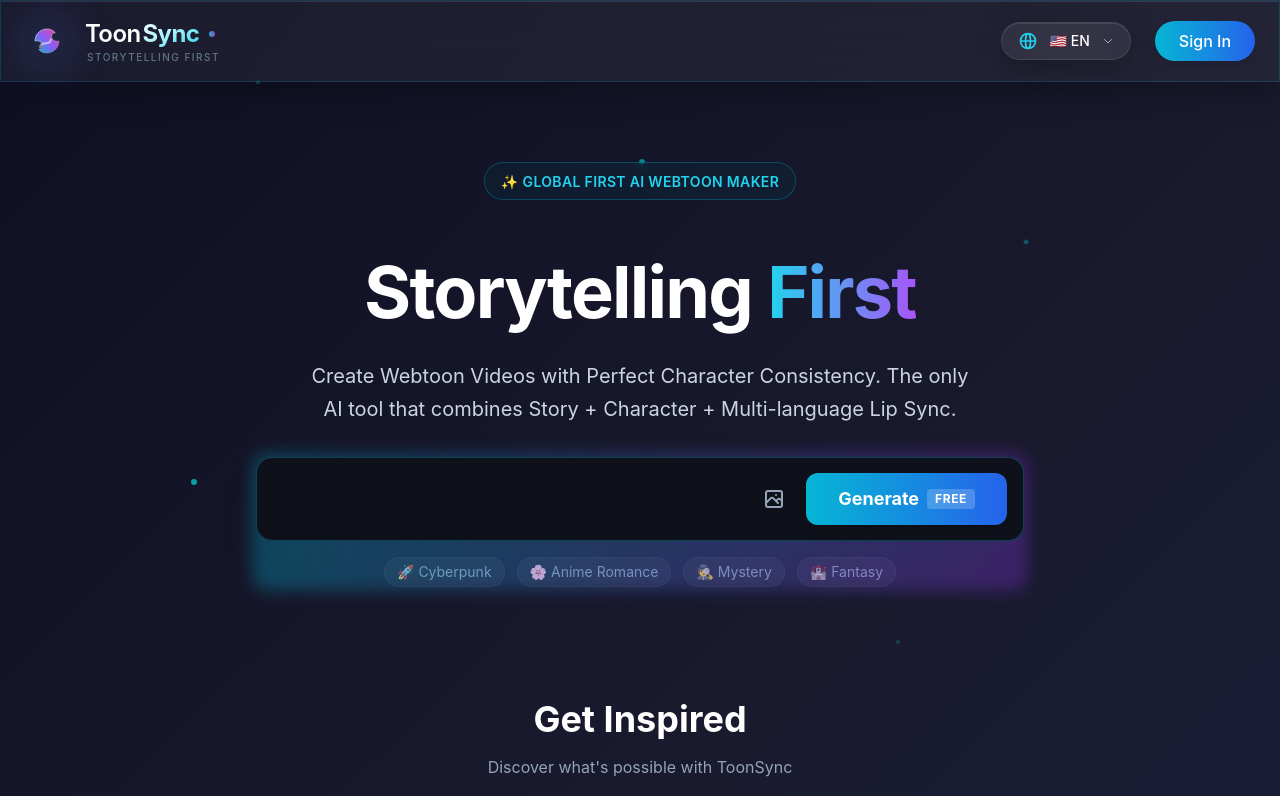
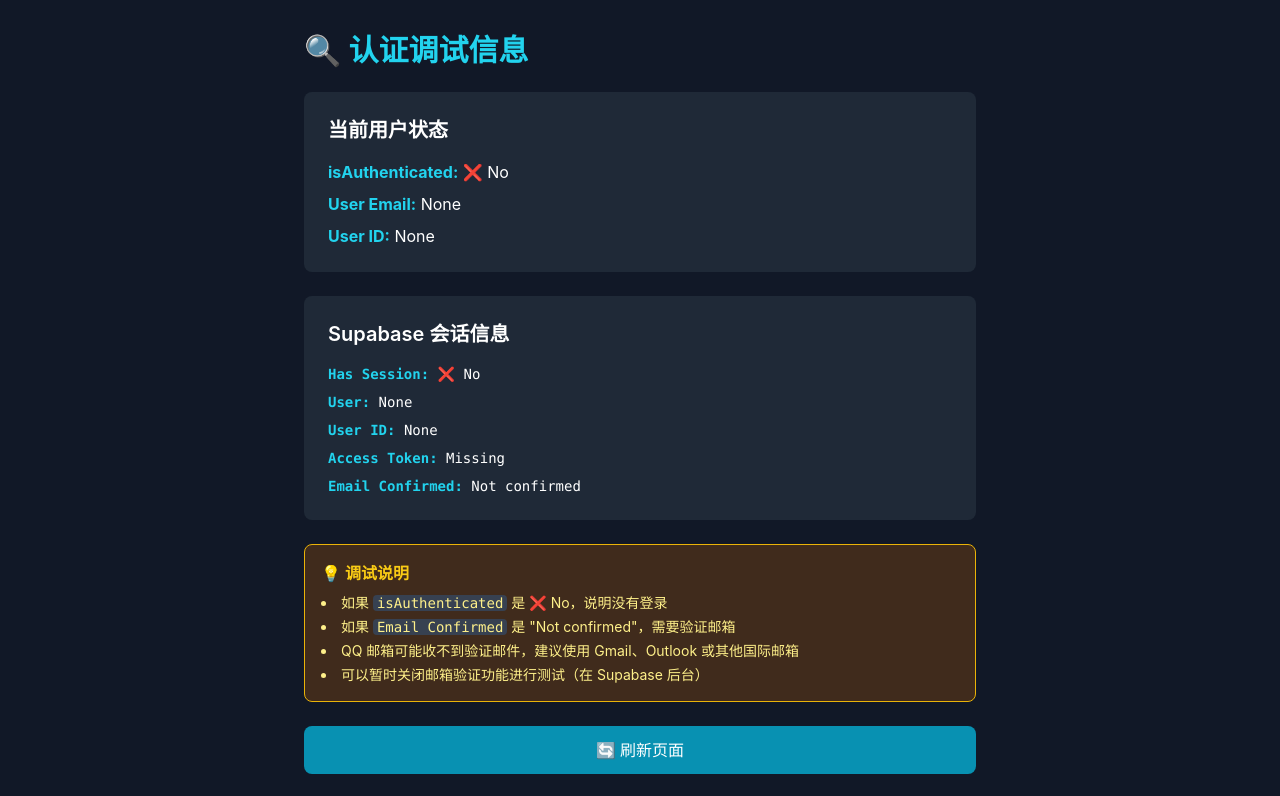
Before and after one commit to dmo736647-pixel/toonsync, a React (Vite) app in the folder frontend/: page /debug-auth in a window 1280 px wide. Before the commit this address led to /. Shown: the top 796 px of the page. Built offline with nearby package versions, Linux system fonts and the light colour scheme.

Commit message:
Add auth debug page and fix i18n language persistence

```diff
--- a/frontend/src/App.tsx
+++ b/frontend/src/App.tsx
@@ -3,6 +3,7 @@
 import { Login } from './pages/Auth/Login';
 import { Register } from './pages/Auth/Register';
 import { AuthCallback } from './pages/Auth/Callback';
+import { DebugAuth } from './pages/Auth/DebugAuth';
 import { LandingPage } from './pages/Landing/LandingPage';
 import { ProjectList } from './pages/Projects/ProjectList';
 import { NewProject } from './pages/Projects/NewProject';
@@ -28,6 +29,7 @@
           <Route path="/login" element={<Login />} />
           <Route path="/register" element={<Register />} />
           <Route path="/auth/callback" element={<AuthCallback />} />
+          <Route path="/debug-auth" element={<DebugAuth />} />
 
           {/* Public Landing Page */}
           <Route path="/" element={<LandingPage />} />
--- a/frontend/src/contexts/AuthContext.tsx
+++ b/frontend/src/contexts/AuthContext.tsx
@@ -43,8 +43,13 @@
   }, []);
 
   const login = async (email: string, password: string) => {
-    const { error } = await supabase.auth.signInWithPassword({ email, password });
-    if (error) throw error;
+    console.log('Attempting login for:', email);
+    const { error, data } = await supabase.auth.signInWithPassword({ email, password });
+    if (error) {
+      console.error('Login error:', error);
+      throw error;
+    }
+    console.log('Login successful, user:', data.user);
     await updateSession();
   };
 
--- a/frontend/src/contexts/I18nContext.tsx
+++ b/frontend/src/contexts/I18nContext.tsx
@@ -10,15 +10,23 @@
 const I18nContext = createContext<I18nContextType | undefined>(undefined);
 
 export const I18nProvider = ({ children }: { children: ReactNode }) => {
-  const [language, setLanguage] = useState<Language>('en');
+  const [language, setLanguage] = useState<Language>(() => {
+    const savedLanguage = localStorage.getItem('language') as Language | null;
+    return savedLanguage || 'en';
+  });
 
   const t = (key: string) => {
     // @ts-ignore
     return translations[language][key] || translations['en'][key] || key;
   };
 
+  const handleSetLanguage = (lang: Language) => {
+    setLanguage(lang);
+    localStorage.setItem('language', lang);
+  };
+
   return (
-    <I18nContext.Provider value={{ language, setLanguage, t }}>
+    <I18nContext.Provider value={{ language, setLanguage: handleSetLanguage, t }}>
       {children}
     </I18nContext.Provider>
   );
--- /dev/null
+++ b/frontend/src/pages/Auth/DebugAuth.tsx
@@ -0,0 +1,84 @@
+import { useEffect, useState } from 'react';
+import { supabase } from '@/lib/supabase.ts';
+import { useAuth } from '../../contexts/AuthContext';
+
+export function DebugAuth() {
+  const [sessionInfo, setSessionInfo] = useState<any>(null);
+  const [loading, setLoading] = useState(true);
+  const { user, isAuthenticated } = useAuth();
+
+  useEffect(() => {
+    const checkSession = async () => {
+      const { data: { session } } = await supabase.auth.getSession();
+      setSessionInfo({
+        hasSession: !!session,
+        user: session?.user?.email,
+        userId: session?.user?.id,
+        accessToken: session?.access_token ? 'Present' : 'Missing',
+        emailConfirmed: session?.user?.email_confirmed_at || 'Not confirmed',
+      });
+      setLoading(false);
+    };
+
+    checkSession();
+  }, []);
+
+  return (
+    <div className="min-h-screen bg-gray-900 text-white p-8">
+      <div className="max-w-2xl mx-auto space-y-6">
+        <h1 className="text-3xl font-bold text-cyan-400">🔍 认证调试信息</h1>
+
+        <div className="bg-gray-800 p-6 rounded-lg space-y-4">
+          <h2 className="text-xl font-semibold">当前用户状态</h2>
+          <div className="space-y-2">
+            <p><strong className="text-cyan-400">isAuthenticated:</strong> {isAuthenticated ? '✅ Yes' : '❌ No'}</p>
+            <p><strong className="text-cyan-400">User Email:</strong> {user?.email || 'None'}</p>
+            <p><strong className="text-cyan-400">User ID:</strong> {user?.id || 'None'}</p>
+          </div>
+        </div>
+
+        {loading ? (
+          <p className="text-gray-400">正在加载会话信息...</p>
+        ) : sessionInfo && (
+          <div className="bg-gray-800 p-6 rounded-lg space-y-4">
+            <h2 className="text-xl font-semibold">Supabase 会话信息</h2>
+            <div className="space-y-2 font-mono text-sm">
+              <p><strong className="text-cyan-400">Has Session:</strong> {sessionInfo.hasSession ? '✅ Yes' : '❌ No'}</p>
+              <p><strong className="text-cyan-400">User:</strong> {sessionInfo.user || 'None'}</p>
+              <p><strong className="text-cyan-400">User ID:</strong> {sessionInfo.userId || 'None'}</p>
+              <p><strong className="text-cyan-400">Access Token:</strong> {sessionInfo.accessToken}</p>
+              <p><strong className="text-cyan-400">Email Confirmed:</strong> {sessionInfo.emailConfirmed}</p>
+            </div>
+          </div>
+        )}
+
+        <div className="bg-yellow-900/50 border border-yellow-500 p-4 rounded-lg">
+          <h3 className="font-semibold text-yellow-400 mb-2">💡 调试说明</h3>
+          <ul className="list-disc list-inside space-y-1 text-sm text-yellow-200">
+            <li>如果 <code className="bg-gray-700 px-1 rounded">isAuthenticated</code> 是 ❌ No，说明没有登录</li>
+            <li>如果 <code className="bg-gray-700 px-1 rounded">Email Confirmed</code> 是 "Not confirmed"，需要验证邮箱</li>
+            <li>QQ 邮箱可能收不到验证邮件，建议使用 Gmail、Outlook 或其他国际邮箱</li>
+            <li>可以暂时关闭邮箱验证功能进行测试（在 Supabase 后台）</li>
+          </ul>
+        </div>
+
+        <button
+          onClick={() => window.location.reload()}
+          className="w-full py-3 bg-cyan-600 hover:bg-cyan-500 rounded-lg font-medium transition-all"
+        >
+          🔄 刷新页面
+        </button>
+
+        <button
+          onClick={async () => {
+            await supabase.auth.signOut();
+            window.location.reload();
+          }}
+          className="w-full py-3 bg-red-600 hover:bg-red-500 rounded-lg font-medium transition-all"
+        >
+          🚪 退出登录
+        </button>
+      </div>
+    </div>
+  );
+}
```
